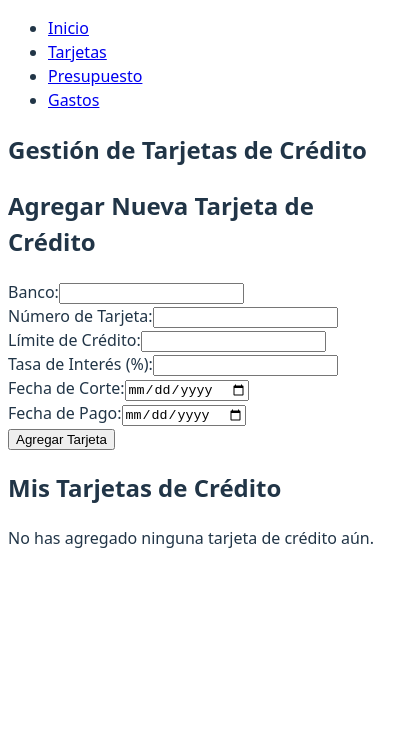
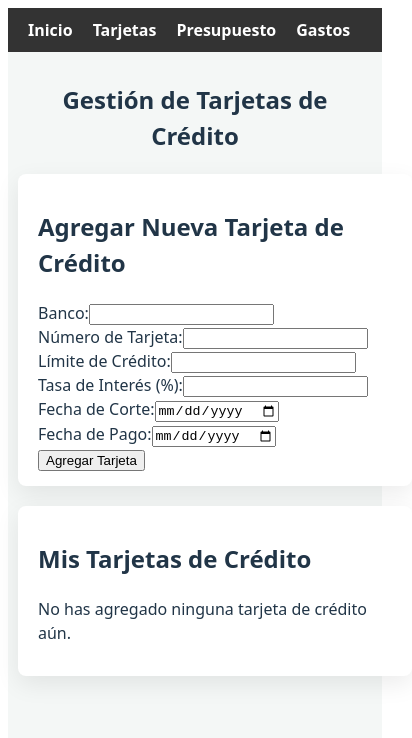
Before and after one commit to hecnavar/Finance_Control, a React (Vite) app: page /cards in a window 390 px wide. Shown: the top 738 px of the page, 412 px wide, since content can reach past the window. Built offline with nearby package versions, Linux system fonts and the light colour scheme.

Commit message:
Feature: Styling Navigation and Home Page
Applied visual and responsive styling to the main navigation menu and home page (Main Panel) using CSS Modules.

```diff
--- a/src/components/Navigation.jsx
+++ b/src/components/Navigation.jsx
@@ -1,21 +1,22 @@
 import React from 'react';
 import { Link } from 'react-router-dom';
+import styles from './Navigation.module.css';
 
 function Navigation() {
   return (
-    <nav>
-      <ul>
-        <li>
-          <Link to="/">Inicio</Link>
+    <nav className={styles.nav}>
+      <ul className={styles.navList}>
+        <li className={styles.navItem}>
+          <Link to="/" className={styles.navLink}>Inicio</Link>
         </li>
-        <li>
-          <Link to="/cards">Tarjetas</Link>
+        <li className={styles.navItem}>
+          <Link to="/cards" className={styles.navLink}>Tarjetas</Link>
         </li>
-        <li>
-          <Link to="/budget">Presupuesto</Link>
+        <li className={styles.navItem}>
+          <Link to="/budget" className={styles.navLink}>Presupuesto</Link>
         </li>
-        <li>
-          <Link to="/expenses">Gastos</Link>
+        <li className={styles.navItem}>
+          <Link to="/expenses" className={styles.navLink}>Gastos</Link>
         </li>
       </ul>
     </nav>
--- /dev/null
+++ b/src/components/Navigation.module.css
@@ -0,0 +1,23 @@
+.nav {
+  background-color: #333;
+  color: white;
+  padding: 10px 20px;
+}
+
+.navList {
+  list-style: none;
+  padding: 0;
+  margin: 0;
+  display: flex;
+  gap: 20px;
+}
+
+.navItem a {
+  color: white;
+  text-decoration: none;
+  font-weight: bold;
+}
+
+.navItem a:hover {
+  color: #646cff;
+}
--- a/src/pages/CreditCardsPage.jsx
+++ b/src/pages/CreditCardsPage.jsx
@@ -3,6 +3,7 @@ import CreditCardList from '../components/CreditCardList';
 import AddCreditCardForm from '../components/AddCreditCardForm';
 import Modal from '../components/Modal';
 import Alert from '../components/Alert';
+import styles from './CreditCardsPage.module.css';
 
 function CreditCardsPage({ onAddCreditCard, creditCards, onDeleteCreditCard }) {
   const [isModalOpen, setIsModalOpen] = useState(false);
@@ -36,10 +37,16 @@ function CreditCardsPage({ onAddCreditCard, creditCards, onDeleteCreditCard }) {
   };
 
   return (
-    <div>
-      <h2>Gestión de Tarjetas de Crédito</h2>
-      <AddCreditCardForm onAddCreditCard={handleAddCreditCardAndShowAlert} />
-      <CreditCardList creditCards={creditCards} onDeleteCard={openModal} />
+    <div className={styles.cardsPageWrapper}>
+      <h2 className={styles.header}>Gestión de Tarjetas de Crédito</h2>
+      <div className={styles.contentContainer}>
+        <div className={styles.formSection}>
+          <AddCreditCardForm onAddCreditCard={handleAddCreditCardAndShowAlert} />
+        </div>
+        <div className={styles.listSection}>
+          <CreditCardList creditCards={creditCards} onDeleteCard={openModal} />
+        </div>
+      </div>
 
       {isModalOpen && (
         <Modal onClose={closeModal}>
--- a/src/pages/CreditCardsPage.module.css
+++ b/src/pages/CreditCardsPage.module.css
@@ -1,25 +1,100 @@
-.cardsContainer {
+/* src/pages/CreditCardsPage.module.css */
+
+.cardsPageWrapper {
   padding: 20px;
+  background-color: #f4f7f6;
+  min-height: calc(100vh - 70px);
   display: flex;
   flex-direction: column;
-    align-items: stretch;
+  align-items: center;
 }
 
-  @media (min-width: 768px) {
-    .cardsContainer {
+.header {
+  width: 100%;
+  max-width: 900px;
+  margin-bottom: 30px;
+  text-align: center;
+}
+
+.header h2 {
+  font-size: 2.2em;
+  color: #2c3e50;
+  font-weight: 600;
+  margin: 0;
+}
+
+.contentContainer {
+  width: 100%;
+  max-width: 900px;
+  display: flex;
   flex-direction: row;
   justify-content: space-around;
   align-items: flex-start;
+  gap: 30px;
 }
 
+.formSection {
+  background-color: #ffffff;
+  padding: 25px 30px;
+  border-radius: 12px;
+  box-shadow: 0 8px 25px rgba(0, 0, 0, 0.08);
+  width: 45%;
+}
 
-    .cardsContainer > div {
+.listSection {
+  background-color: #ffffff;
+  padding: 25px 30px;
+  border-radius: 12px;
+  box-shadow: 0 8px 25px rgba(0, 0, 0, 0.08);
   width: 45%;
+}
+
+.listSection h3 {
+  font-size: 1.5em;
+  color: #2c3e50;
+  margin-top: 0;
+  margin-bottom: 20px;
+}
+
+@media (max-width: 768px) {
+  .cardsPageWrapper {
+    padding: 15px;
+  }
+
+  .header h2 {
+    font-size: 1.8em;
+  }
+
+  .contentContainer {
+    flex-direction: column;
+    align-items: stretch;
+    gap: 20px;
+  }
+
+  .formSection,
+  .listSection {
+    width: 100%;
+    padding: 20px 25px;
   }
 }
 
 @media (max-width: 480px) {
-    .cardsContainer {
+  .cardsPageWrapper {
     padding: 10px;
+    min-height: calc(100vh - 60px);
+  }
+
+  .header {
+    margin-bottom: 20px;
+  }
+
+  .header h2 {
+    font-size: 1.5em;
+  }
+
+  .formSection,
+  .listSection {
+    padding: 15px 20px;
+    border-radius: 8px;
   }
 }
--- a/src/pages/HomePage.jsx
+++ b/src/pages/HomePage.jsx
@@ -1,12 +1,21 @@
+// HomePage.jsx
 import React from 'react';
 import BudgetOverview from '../components/BudgetOverview';
 import styles from './HomePage.module.css';
 
 function HomePage({ budget, totalExpenses, estimatedFixedExpenses }) {
   return (
-    <div className={styles.main_container}>
-      <h1>Panel Principal</h1>
-      <BudgetOverview budget={budget} totalExpenses={totalExpenses} estimatedFixedExpenses={estimatedFixedExpenses} />
+    <div className={styles.homePageWrapper}>
+      <header className={styles.header}>
+        <h1>Panel Principal</h1>
+      </header>
+      <section className={styles.budgetSection}>
+        <BudgetOverview
+          budget={budget}
+          totalExpenses={totalExpenses}
+          estimatedFixedExpenses={estimatedFixedExpenses}
+        />
+      </section>
     </div>
   );
 }
--- a/src/pages/HomePage.module.css
+++ b/src/pages/HomePage.module.css
@@ -1,18 +1,80 @@
-.main_container {
+.homePageWrapper {
+  padding: 20px;
+  background-color: #f4f7f6;
+  min-height: calc(100vh - 70px);
   display: flex;
   flex-direction: column;
   align-items: center;
-    padding: 20px;
+}
+
+
+.header {
+  width: 100%;
+  max-width: 900px;
+  margin-bottom: 30px;
+  text-align: center;
+}
+
+.header h1 {
+  font-size: 2.5em;
+  color: #2c3e50;
+  font-weight: 600;
+  margin: 0;
+}
+
+.budgetSection {
+  width: 100%;
+  max-width: 700px;
+  background-color: #ffffff;
+  padding: 25px 30px;
+  border-radius: 12px;
+  box-shadow: 0 8px 25px rgba(0, 0, 0, 0.08);
+  transition: transform 0.3s ease, box-shadow 0.3s ease;
+}
+
+.budgetSection:hover {
+  transform: translateY(-5px);
+  box-shadow: 0 12px 30px rgba(0, 0, 0, 0.12);
 }
 
 @media (max-width: 768px) {
-    .main_container {
+  .homePageWrapper {
     padding: 15px;
+  }
+
+  .header h1 {
+    font-size: 2em;
+  }
+
+  .budgetSection {
+    padding: 20px 25px;
+    max-width: 90%;
   }
 }
 
 @media (max-width: 480px) {
-    .main_container {
+  .homePageWrapper {
     padding: 10px;
+    min-height: calc(100vh - 60px);
+  }
+
+  .header {
+    margin-bottom: 20px;
+  }
+
+  .header h1 {
+    font-size: 1.75em;
+  }
+
+  .budgetSection {
+    padding: 15px 20px;
+    border-radius: 8px;
+    max-width: 100%;
+    box-shadow: 0 4px 15px rgba(0, 0, 0, 0.06);
+  }
+
+  .budgetSection:hover {
+    transform: none;
+    box-shadow: 0 4px 15px rgba(0, 0, 0, 0.06);
   }
 }
```
Lines whose indentation alone changed are shown as unchanged.
